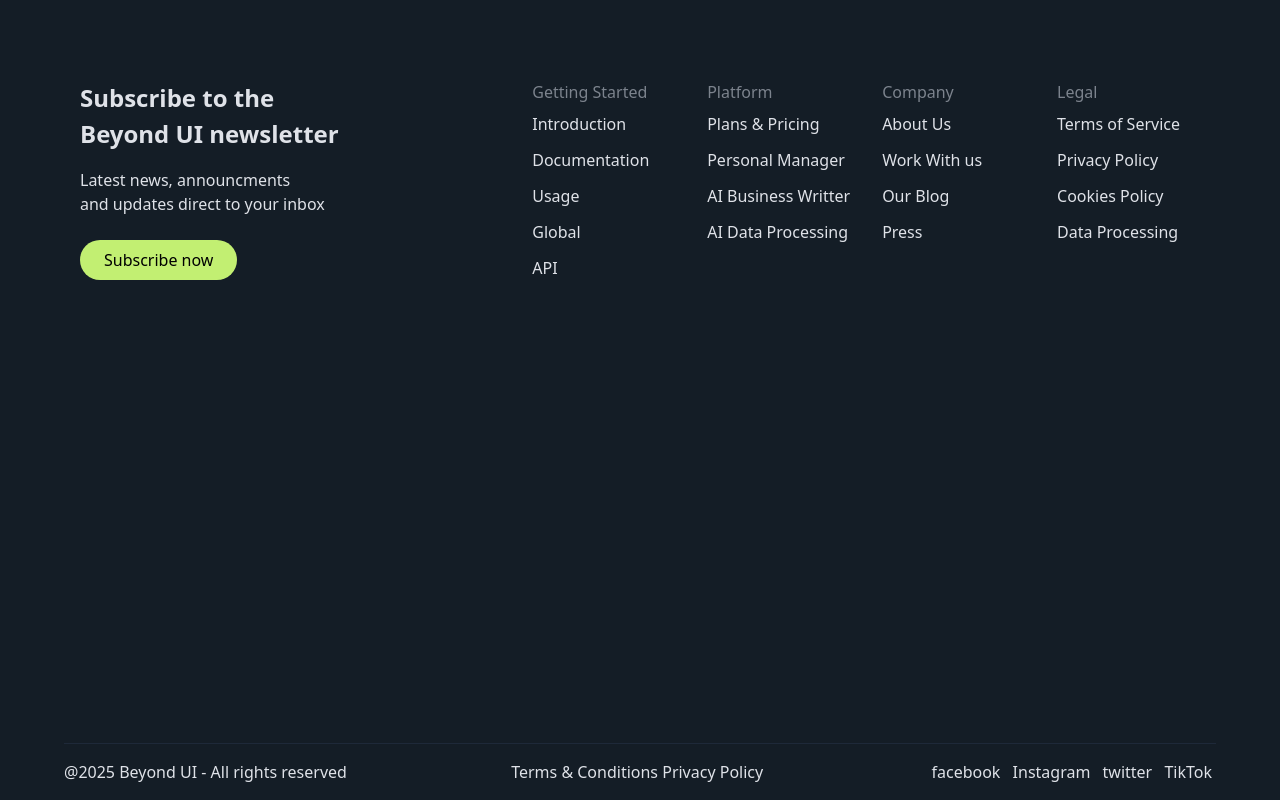
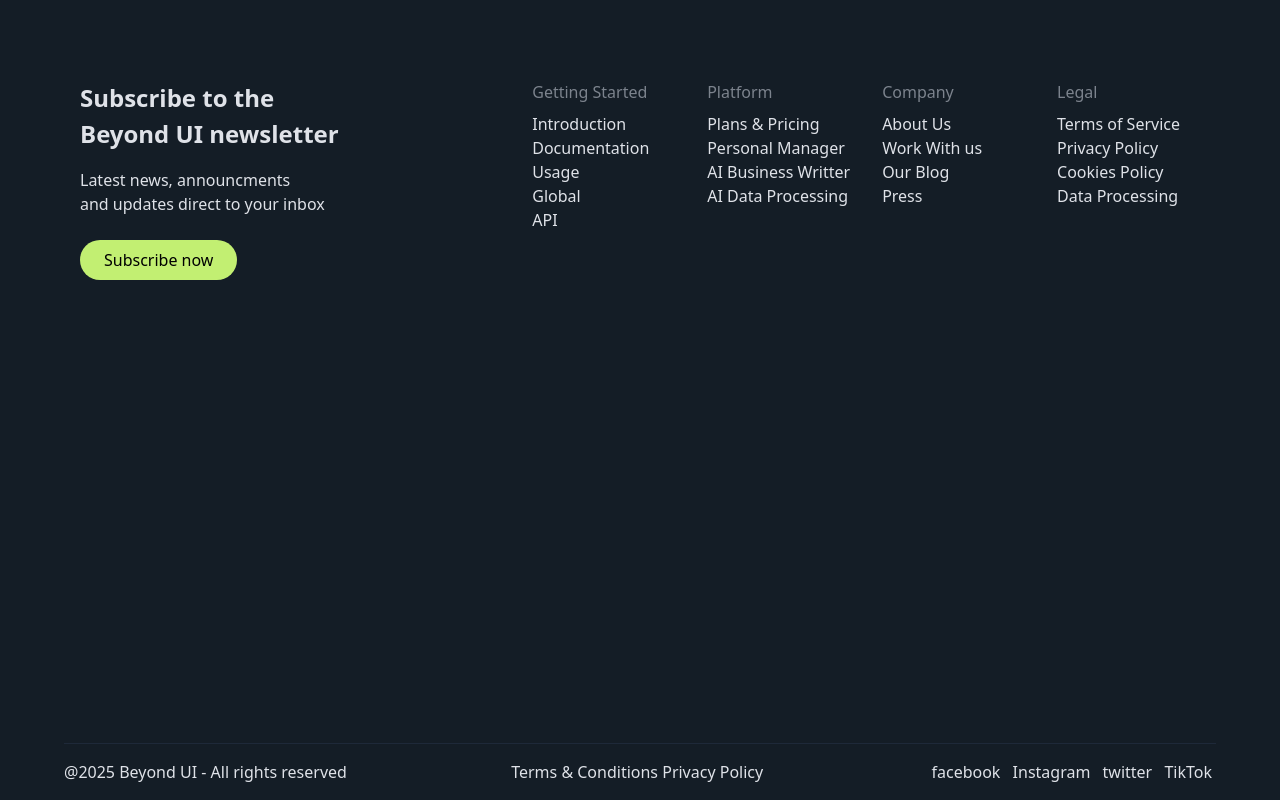
Before and after one commit to B-N-U/image-task, a website: page src/index.html in a window 1280 px wide. Drawn offline with Linux system fonts and the light colour scheme.

Commit message:
Update spacing utilities in CSS and adjust footer list styles for better layout

```diff
--- a/src/index.html
+++ b/src/index.html
@@ -17,7 +17,7 @@
         </div>
         <div class="grid grid-cols-4 gap-8 ">
             <div>
-                <ul class="text-[#dfe2e8] mb-1 space-y-3 ">
+                <ul class="text-[#dfe2e8]  gap-y-9">
                     <li class="text-[#7c838d] mb-2">Getting Started</li>
                     <li>Introduction</li>
                     <li>Documentation</li>
@@ -27,7 +27,7 @@
                 </ul>
             </div>
             <div>
-                <ul class="text-[#dfe2e8] mb-1 space-y-3 ">
+                <ul class="text-[#dfe2e8]  gap-y-3 ">
                     <li class="text-[#7c838d] mb-2">Platform</li>
                     <li>Plans & Pricing</li>
                     <li>Personal Manager</li>
@@ -38,7 +38,7 @@
 
             </div>
             <div>
-                <ul class="text-[#dfe2e8] mb-1 space-y-3 ">
+                <ul class="text-[#dfe2e8]  gap-y-3 ">
                     <li class="text-[#7c838d] mb-2">Company</li>
                     <li>About Us</li>
                     <li>Work With us</li>
@@ -48,7 +48,7 @@
 
             </div>
             <div>
-                <ul class="text-[#dfe2e8] mb-1 space-y-3 ">
+                <ul class="text-[#dfe2e8]  gap-y-3">
                     <li class="text-[#7c838d] mb-2">Legal</li>
                     <li>Terms of Service</li>
                     <li>Privacy Policy</li>
```
Also changed, not shown: src/output.css.
